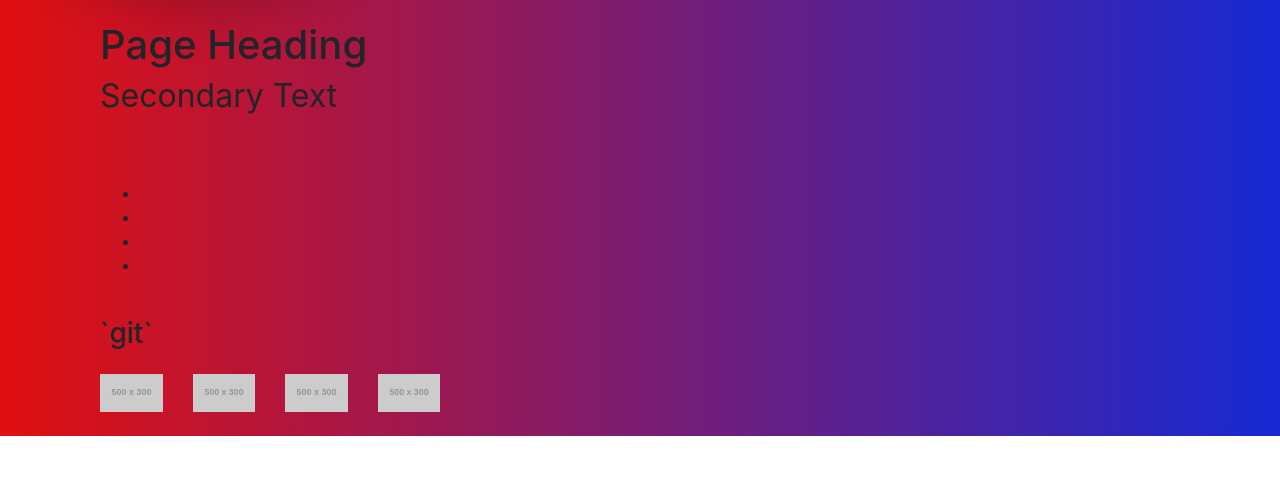
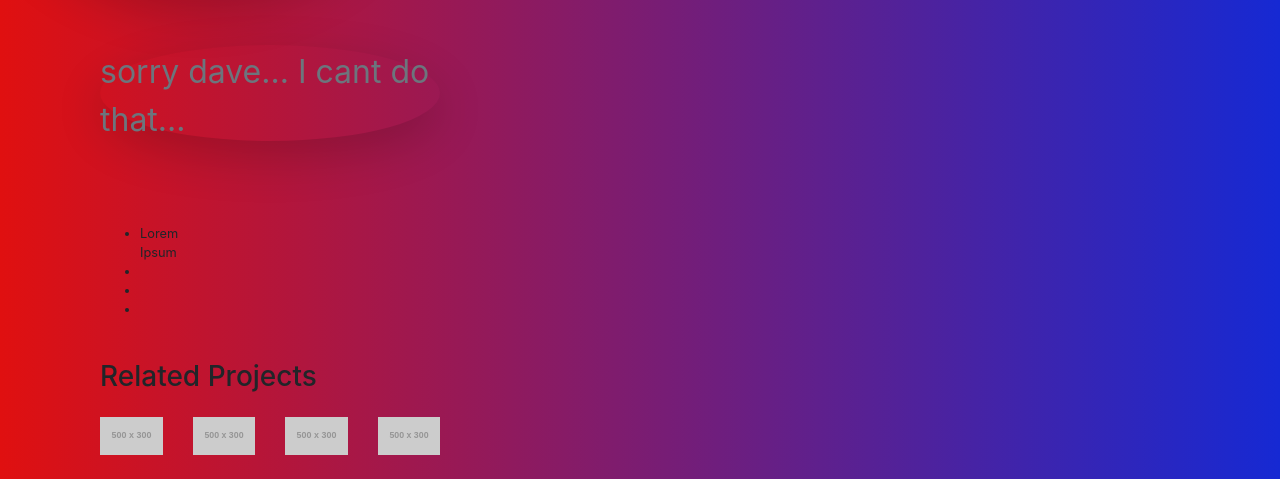
Before and after one commit to Jgreen42/GeoHash_avatar_creator, a plain HTML site: page index.html in a window 1280 px wide. Shown: the part 587-1066 px from the top of the page. Before the commit the page ends 1023 px from the top, so only its background shows below. Drawn offline with nearby package versions, Linux system fonts and the light colour scheme; placeholder pictures from the web are drawn by us.

Commit message:
small touch up

```diff
--- a/index.html
+++ b/index.html
@@ -48,8 +48,8 @@
 <div class="container">
     <div class="col-md-4">
     <!-- Portfolio Item Heading -->
-    <h1 class="my-4">Page Heading
-        <small>Secondary Text</small>
+    <h1 class="my-5 text-secondary shadow-lg rounded-circle">
+        <small> sorry dave... I cant do that...</smallIm>
     </h1>
 
     <div class="container-lg"></div>
@@ -69,7 +69,7 @@
             <p></p>
             <h3 class="my-3"></h3>
             <ul>
-                <li></li>
+                <li>Lorem Ipsum</li>
                 <li></li>
                 <li></li>
                 <li></li>
@@ -80,7 +80,7 @@
     <!-- /.row -->
 
     <!-- Related Projects Row -->
-    <h3 class="my-4">`git`</h3>
+    <h3 class="my-4">Related Projects</h3>
 
     <div class="row">
 
```
